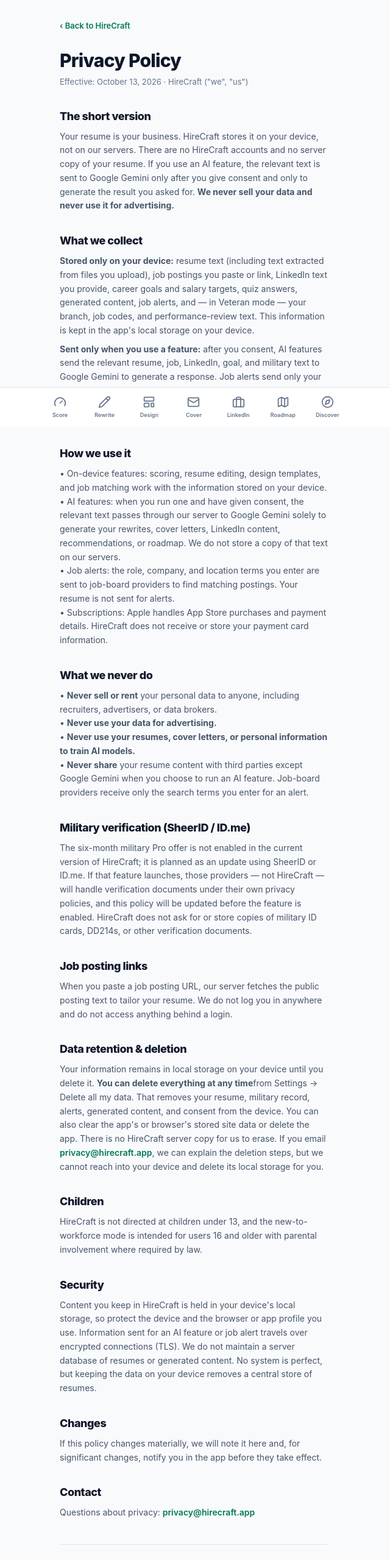
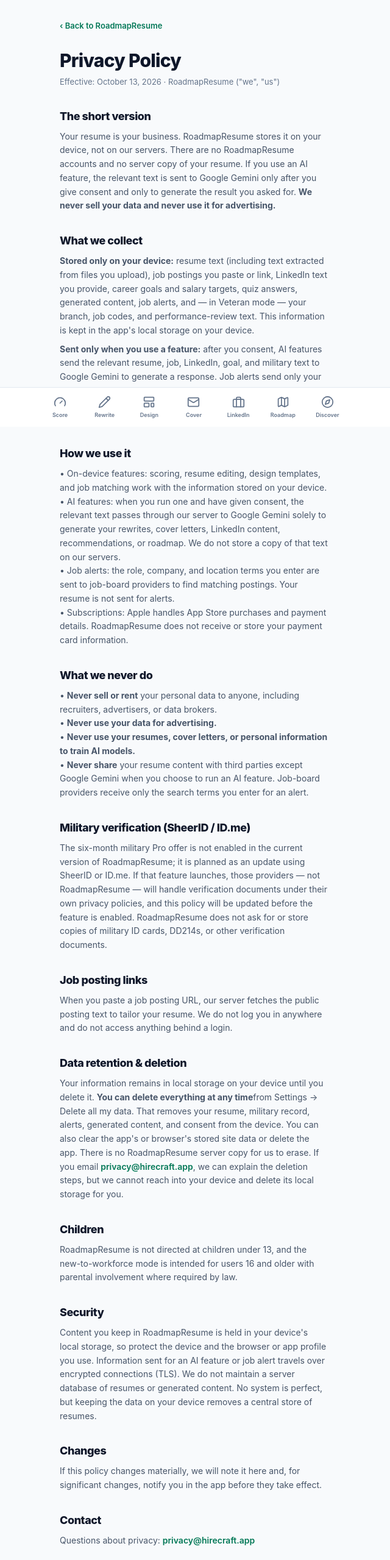
Before and after one commit to magoo853/HireCraft-app, a Next.js app: page /privacy in a window 1280 px wide. Shown: the part 100-2659 px from the top of the page at 61% size, without its empty margins (322-962 px from the left). Built offline with nearby package versions, Linux system fonts and the light colour scheme.

Commit message:
Reskin (2/7): HireCraft -> RoadmapResume in privacy/support/paywall/settings/resume copy (privacy@hirecraft.app contact kept — domain not yet registered)

```diff
--- a/app/paywall/page.tsx
+++ b/app/paywall/page.tsx
@@ -71,7 +71,7 @@
   }, []);
 
   function choosePaid() {
-    setNote("Paid subscriptions will be purchasable here via Apple In-App Purchase when HireCraft ships on the App Store. In this web build everything is unlocked — enjoy the full tour.");
+    setNote("Paid subscriptions will be purchasable here via Apple In-App Purchase when RoadmapResume ships on the App Store. In this web build everything is unlocked — enjoy the full tour.");
   }
 
   function startPromoTrial() {
--- a/app/privacy/page.tsx
+++ b/app/privacy/page.tsx
@@ -1,8 +1,8 @@
 import Link from "next/link";
 
 export const metadata = {
-  title: "Privacy Policy — HireCraft",
-  description: "How HireCraft collects, uses, and protects your data.",
+  title: "Privacy Policy — RoadmapResume",
+  description: "How RoadmapResume collects, uses, and protects your data.",
 };
 
 const S = ({ children }: { children: React.ReactNode }) => (
@@ -20,20 +20,20 @@
     <main className="min-h-screen bg-slate-50">
       <div className="mx-auto max-w-2xl px-5 py-10">
         <Link href="/" className="text-[13px] font-semibold text-emerald-700 inline-flex items-center min-h-[44px]">
-          ‹ Back to HireCraft
+          ‹ Back to RoadmapResume
         </Link>
         <h1 className="mt-4 text-3xl font-extrabold tracking-tight text-slate-900">
           Privacy Policy
         </h1>
         <p className="mt-2 text-[13px] text-slate-500">
-          Effective: October 13, 2026 · HireCraft ("we", "us")
+          Effective: October 13, 2026 · RoadmapResume ("we", "us")
         </p>
 
         <S>
           <H>The short version</H>
           <P>
-            Your resume is your business. HireCraft stores it on your device,
-            not on our servers. There are no HireCraft accounts and no server
+            Your resume is your business. RoadmapResume stores it on your device,
+            not on our servers. There are no RoadmapResume accounts and no server
             copy of your resume. If you use an AI feature, the relevant text is
             sent to Google Gemini only after you give consent and only to
             generate the result you asked for. <strong>We never sell your data
@@ -61,7 +61,7 @@
             sent to job-board providers to find matching postings. Your resume
             is not sent for alerts.<br />
             • Subscriptions: Apple handles App Store purchases and payment
-            details. HireCraft does not receive or store your payment card
+            details. RoadmapResume does not receive or store your payment card
             information.
           </P>
         </S>
@@ -85,11 +85,11 @@
           <H>Military verification (SheerID / ID.me)</H>
           <P>
             The six-month military Pro offer is not enabled in the current
-            version of HireCraft; it is planned as an update using SheerID or
-            ID.me. If that feature launches, those providers — not HireCraft —
+            version of RoadmapResume; it is planned as an update using SheerID or
+            ID.me. If that feature launches, those providers — not RoadmapResume —
             will handle verification documents under their own privacy
             policies, and this policy will be updated before the feature is
-            enabled. HireCraft does not ask for or store copies of military ID
+            enabled. RoadmapResume does not ask for or store copies of military ID
             cards, DD214s, or other verification documents.
           </P>
         </S>
@@ -111,7 +111,7 @@
             from Settings → Delete all my data. That removes your resume,
             military record, alerts, generated content, and consent from the
             device. You can also clear the app's or browser's stored site data
-            or delete the app. There is no HireCraft server copy for us to
+            or delete the app. There is no RoadmapResume server copy for us to
             erase. If you email{" "}
             <a className="font-semibold text-emerald-700" href="mailto:privacy@hirecraft.app">
               privacy@hirecraft.app
@@ -124,7 +124,7 @@
         <S>
           <H>Children</H>
           <P>
-            HireCraft is not directed at children under 13, and the
+            RoadmapResume is not directed at children under 13, and the
             new-to-workforce mode is intended for users 16 and older with
             parental involvement where required by law.
           </P>
@@ -133,7 +133,7 @@
         <S>
           <H>Security</H>
           <P>
-            Content you keep in HireCraft is held in your device's local
+            Content you keep in RoadmapResume is held in your device's local
             storage, so protect the device and the browser or app profile you
             use. Information sent for an AI feature or job alert travels over
             encrypted connections (TLS). We do not maintain a server database
@@ -161,7 +161,7 @@
         </S>
 
         <div className="mt-10 border-t border-slate-200 pt-6 text-center text-[12px] text-slate-500">
-          © 2026 HireCraft. Your data is yours.
+          © 2026 RoadmapResume. Your data is yours.
         </div>
       </div>
     </main>
--- a/app/resume/page.tsx
+++ b/app/resume/page.tsx
@@ -441,7 +441,7 @@
 
   return (
     <div className="mt-8">
-      <SectionTitle sub="Your employer's review documents wins your resume may leave out. Add it once — Rewrite can mine it, and HireCraft can surface strengths from it.">
+      <SectionTitle sub="Your employer's review documents wins your resume may leave out. Add it once — Rewrite can mine it, and RoadmapResume can surface strengths from it.">
         Your latest performance review
       </SectionTitle>
       <Card>
--- a/app/settings/page.tsx
+++ b/app/settings/page.tsx
@@ -83,7 +83,7 @@
         <Link href="/support"><Button variant="secondary" className="w-full">Open support &amp; FAQ</Button></Link>
       </Card>
 
-      <p className="text-center text-xs text-muted">HireCraft v0.1.0 · working title</p>
+      <p className="text-center text-xs text-muted">RoadmapResume v0.1.0 · working title</p>
     </div>
   );
 }
--- a/app/support/page.tsx
+++ b/app/support/page.tsx
@@ -8,11 +8,11 @@
   },
   {
     q: "Where is my resume stored?",
-    a: "On your device, in the app's local storage. There are no HireCraft accounts and no server copy of your resume. Deleting the app's data (Settings → Delete all my data) wipes it completely.",
+    a: "On your device, in the app's local storage. There are no RoadmapResume accounts and no server copy of your resume. Deleting the app's data (Settings → Delete all my data) wipes it completely.",
   },
   {
     q: "How does the free trial and Pro work?",
-    a: "The ATS score, resume builder, and design templates are free. HireCraft Pro ($25/year) unlocks the AI features. New users get a two-week free trial of Pro. Veterans and service members get six months of Pro free once military verification (SheerID / ID.me) is enabled in the app — it's rolling out as an update; the standard trial works today.",
+    a: "The ATS score, resume builder, and design templates are free. RoadmapResume Pro ($25/year) unlocks the AI features. New users get a two-week free trial of Pro. Veterans and service members get six months of Pro free once military verification (SheerID / ID.me) is enabled in the app — it's rolling out as an update; the standard trial works today.",
   },
   {
     q: "I bought Pro — how do I restore it?",
@@ -57,7 +57,7 @@
         ))}
       </div>
 
-      <p className="text-center text-xs text-muted mt-6">HireCraft — built for the transition.</p>
+      <p className="text-center text-xs text-muted mt-6">RoadmapResume — built for the transition.</p>
     </div>
   );
 }
```
